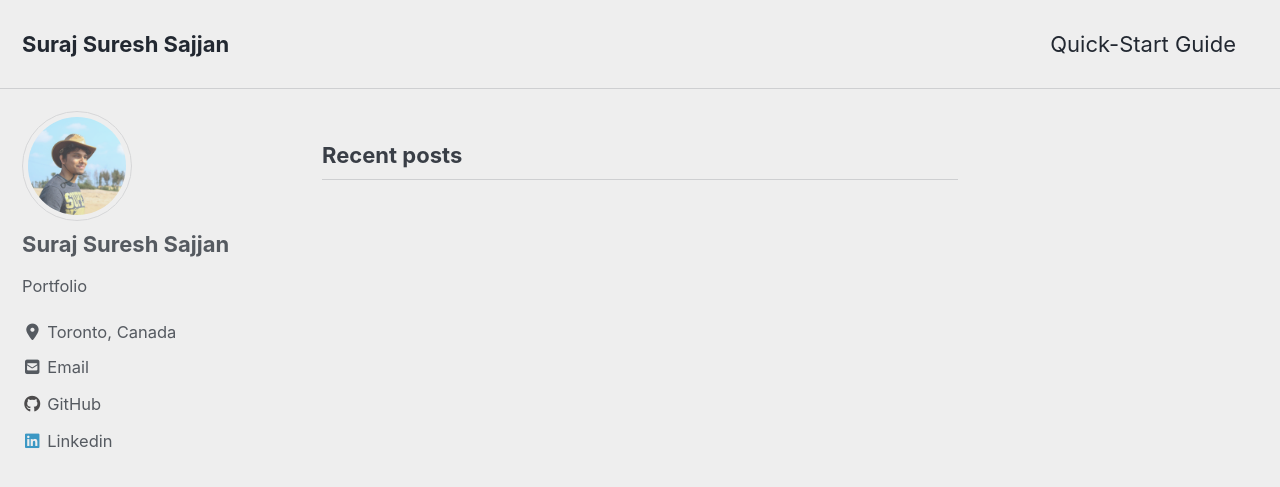
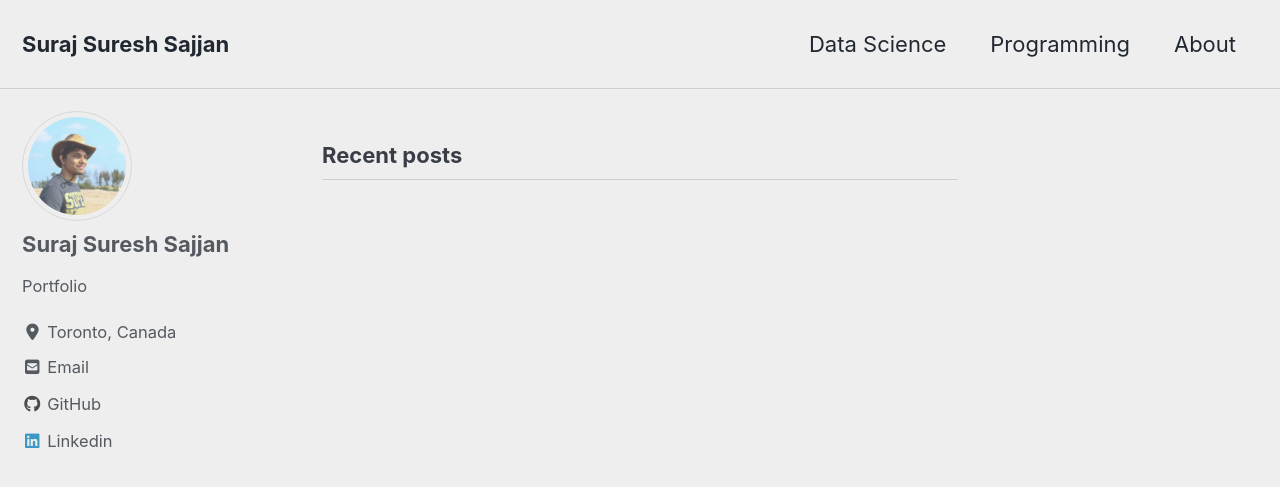
Before and after one commit to SurajSajjan/SurajSajjan.github.io, a Jekyll site: the page built from index.html, in a window 1280 px wide and 900 px high. Shown: the top 487 px of the window. Built offline with Jekyll 4.4.1, drawn with Linux system fonts in a browser that asks for light colours; cached includes are drawn as plain includes; nearby versions of some CDN libraries; the list of posts is cut into pages by our own code.

Commit message:
second commit

```diff
--- a/_data/navigation.yml
+++ b/_data/navigation.yml
@@ -1,7 +1,12 @@
 # main links
 main:
-  - title: "Quick-Start Guide"
-    url: https://mmistakes.github.io/minimal-mistakes/docs/quick-start-guide/
+  - title: "Data Science"
+    url: /datascience/
+  - title: "Programming"
+    url: /programming/
+  - title: "About"
+    url: /about/
+
   # - title: "About"
   #   url: https://mmistakes.github.io/minimal-mistakes/about/
   # - title: "Sample Posts"
```
